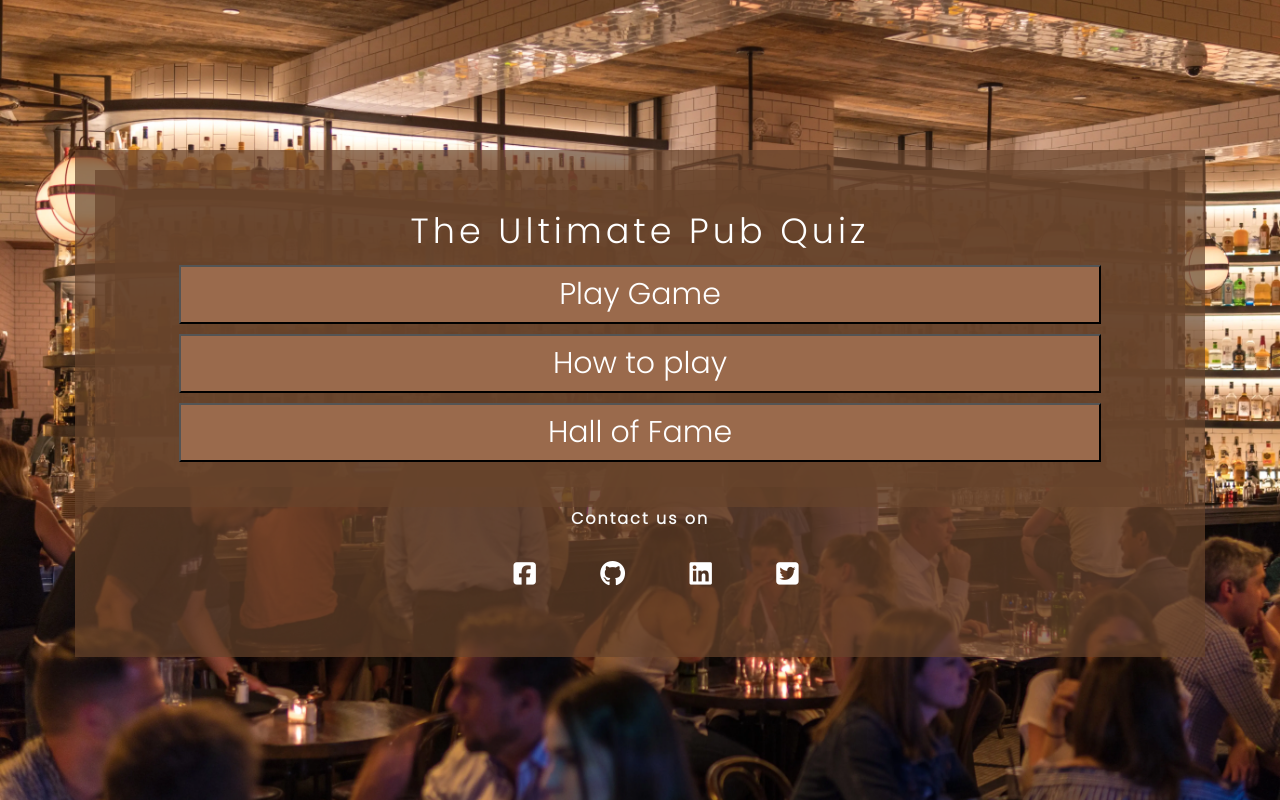
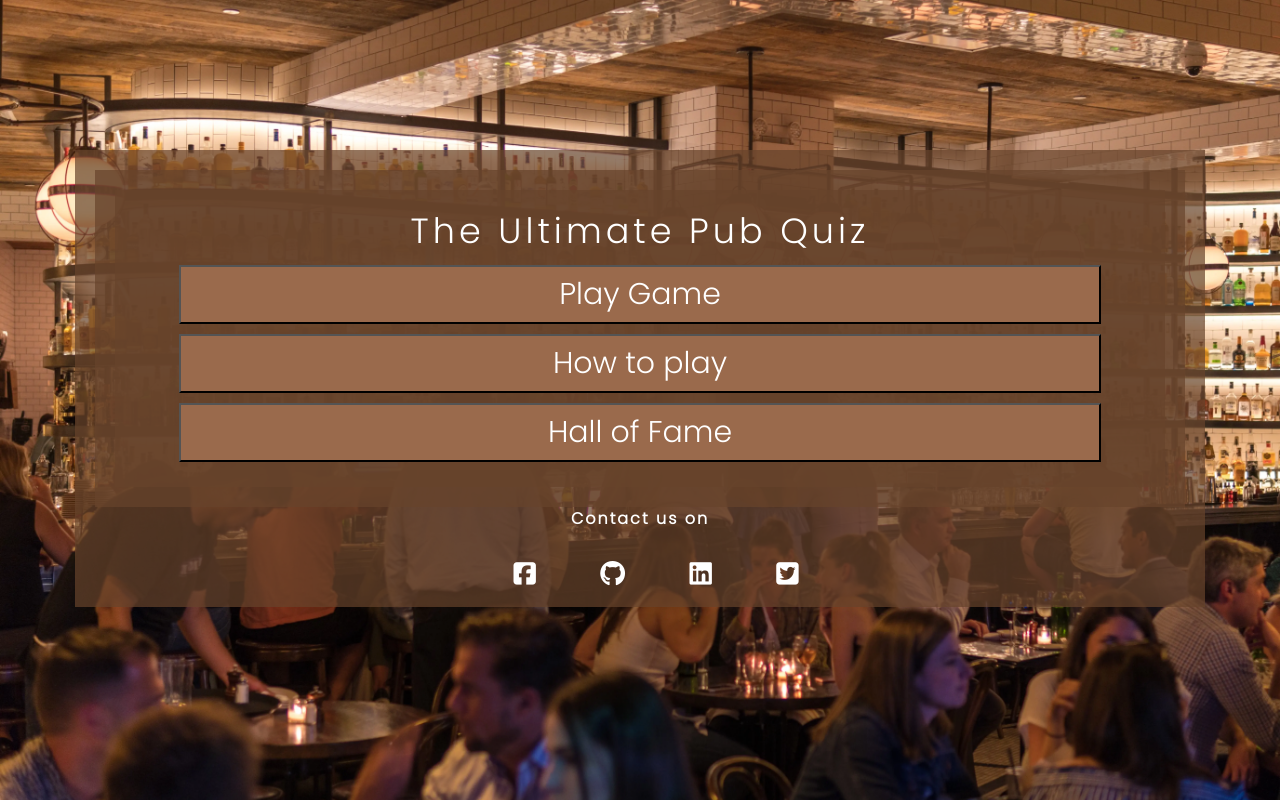
Before and after one commit to Dan-Matthews-23/the-ultimate-virtual-pub-quiz, a website: page index.html in a window 1280 px wide. Drawn offline with nearby package versions, Linux system fonts and the light colour scheme; no server answers.

Commit message:
UPDATED index.html, style.css to correct errors with footer format

```diff
--- a/assets/css/style.css
+++ b/assets/css/style.css
@@ -269,7 +269,7 @@ h3 {
 
 /*<!-----------------------FOOTER------------------------------------>*/
 .footer-head {
-	color: #fafafa;
+	color: white;
 	letter-spacing: 2px;
 	display: block;
 	font-size: inherit;
@@ -283,7 +283,7 @@ h3 {
 }
 
 .row-footer {
-	width: 80%;
+	width: 100%;
 	margin: auto;
 
 }
@@ -291,7 +291,7 @@ h3 {
 .footer-style {
 
 
-	height: 130px;
+	height: 80px;
 	margin: auto;
 }
 
@@ -307,7 +307,7 @@ h3 {
 }
 
 .footer-font {
-	color: #fafafa;
+	color: white;
 	letter-spacing: 2px;
 	display: block;
 	font-size: inherit;
--- a/index.html
+++ b/index.html
@@ -203,11 +203,14 @@
 
                         <!--FOOTER-->
       <footer class="footer-style">
-         <div class="container-fluid ">
-            <div class="row g-0 ">
-               <div class="col align-center  ">
+         <div class="container">
+            <div class="row">
+               <div class="col align-center footer-head">Contact us on</div>
+            </div>
+            <div class="row">
+               <div class="col align-center">
 
-                  <div class="col align-center footer-head ">Contact us on</div>
+
 
 
                   <ul class="footer-links">
@@ -225,6 +228,8 @@
                         <i class="fa-brands fa-square-twitter"></i></a>
                      </li>
                   </ul>
+               </div>
+            </div>
 
 
 
```
